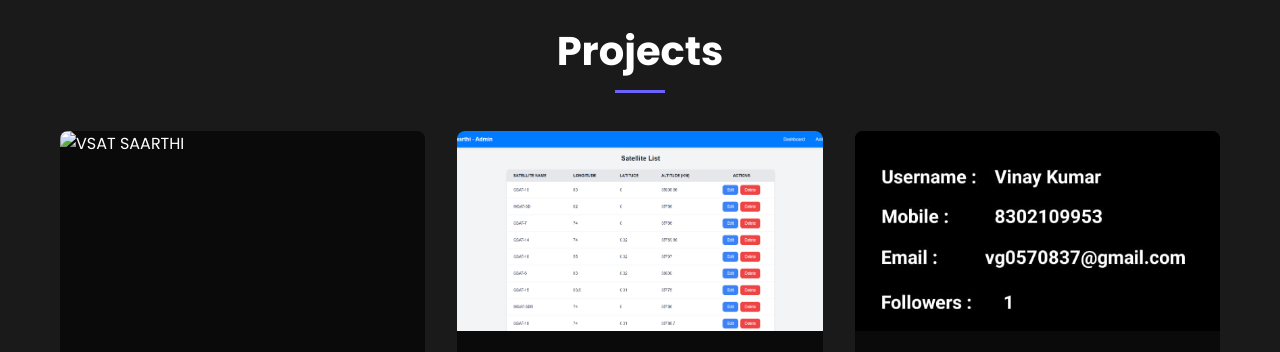
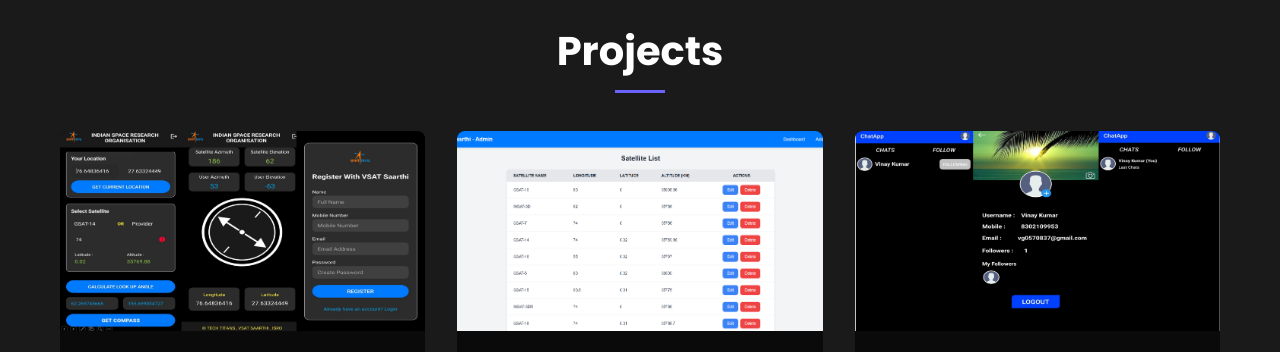
Before and after one commit to vinaygupta17g/Portfolio, a plain HTML site: page index.html in a window 1280 px wide. Shown: the part 2120-2472 px from the top of the page. Drawn offline with nearby package versions, Linux system fonts and the light colour scheme.

Commit message:
first commit

```diff
--- a/index.html
+++ b/index.html
@@ -154,7 +154,7 @@
             <div class="projects-grid">
                 <div class="project-card" data-aos="fade-up">
                     <div class="project-image">
-                        <img src="project1.jpg" alt="VSAT SAARTHI">
+                        <img src="project.png" alt="VSAT SAARTHI">
                     </div>
                     <div class="project-content">
                         <h3>VSAT SAARTHI</h3>
--- a/script.js
+++ b/script.js
@@ -172,7 +172,7 @@
         {
             title: 'CHATAPP',
             description: 'Mobile application enabling seamless messaging and social connectivity through chat and follow features.',
-            image: 'project3.jpg',
+            image: 'project3.png',
             technologies: ['Android', 'Java', 'Firebase'],
             link: 'https://github.com/vinaygupta17g/ChatApp'
         },
```
Also changed, not shown: project.png (added), project3.jpg (deleted), project3.png (added).
